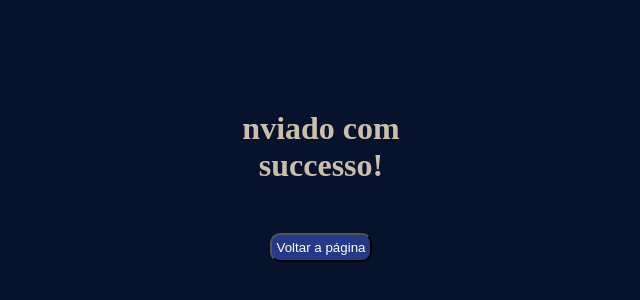
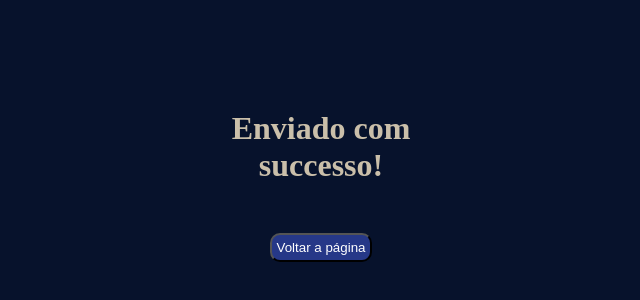
Before and after one commit to IsaiasTX21/newportifolio, a React (Vite) app: page /Return in a window 1280 px wide. Shown: the part 214-514 px from the top of the page, without its empty margins (319-959 px from the left). Built offline with nearby package versions, Linux system fonts and the light colour scheme; a web font is replaced by a local one.

Commit message:
newportifolio

```diff
--- a/src/thanks.tsx
+++ b/src/thanks.tsx
@@ -3,7 +3,7 @@ export function Thanks() {
 
     return (
         <div id="thanks">
-        <h1>nviado com successo!</h1>
+        <h1>Enviado com successo!</h1>
         <Link to={"https://portifolio2026007.netlify.app/"}> <button>Voltar a página</button></Link>
 
         </div>
```
